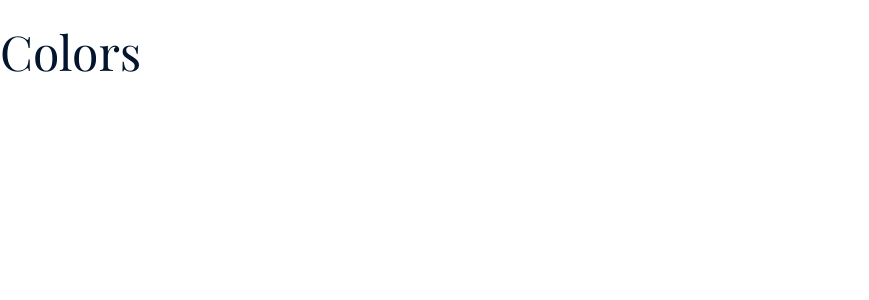
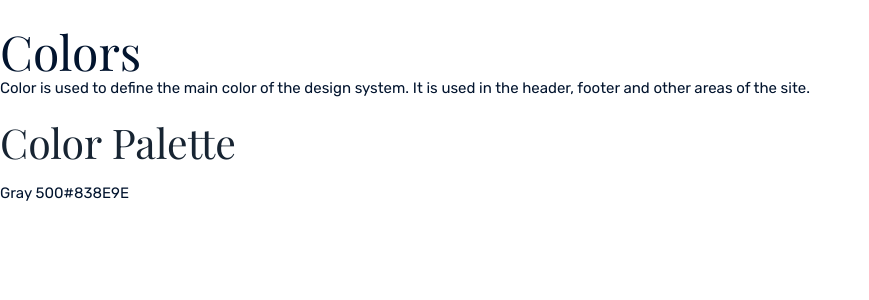
Before and after one commit to Andriamahay11master/MaDesignSystem, a React (Vite) app: page /color in a window 1280 px wide. Shown: the top 300 px of the page, without its empty margins (0-869 px from the left). Built offline with nearby package versions, Linux system fonts and the light colour scheme.

Commit message:
init page color

```diff
--- a/src/page/color/Color.tsx
+++ b/src/page/color/Color.tsx
@@ -2,11 +2,33 @@ import React from 'react'
 import './color.scss'
 
 export default function Color() {
+    const dataPalette = [
+        {
+            bg: 'Primary',
+            name: 'Gray 500',
+            text: '#838E9E'
+        }
+    ]
     return (
         <div className='page'>
-            <div className="section">
+            <div className="section section-color">
                 <div className="container">
-                    <h1>Colors</h1>
+                    <div className="color-content-top">
+                        <h1>Colors</h1>
+                        <p>Color is used to define the main color of the design system. It is used in the header, footer and other areas of the site.</p>
+                    </div>
+                    <div className="color-content-bottom">
+                        <h2>Color Palette</h2>
+                        <div className="color-palette">
+                            {dataPalette.map((item, index) => (
+                                <div key={index} className="color-box">
+                                    <div className="color-box__bg" style={{backgroundColor: item.text}}></div>
+                                    <span className="color-box__name">{item.name}</span>
+                                    <span className="color-box__text">{item.text}</span>
+                                </div>
+                            ))}
+                        </div>
+                    </div>
                 </div>
             </div>
         </div>
--- a/src/page/color/color.scss
+++ b/src/page/color/color.scss
@@ -0,0 +1,2 @@
+@import '../../assets/scss/common/_variable.scss';
+@import '../../assets/scss/common/_mixins.scss';
```
